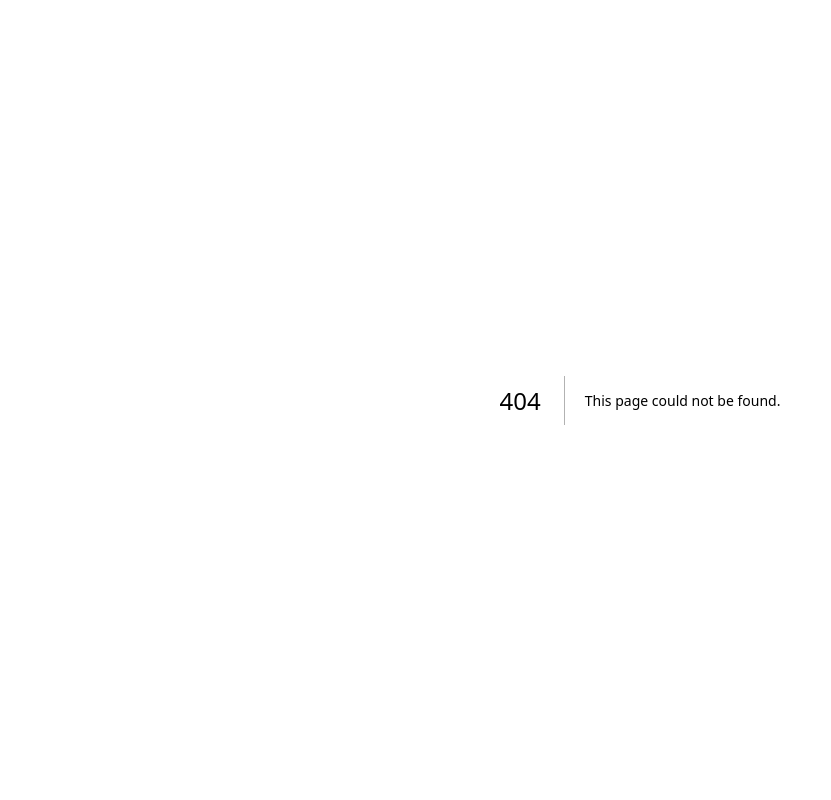
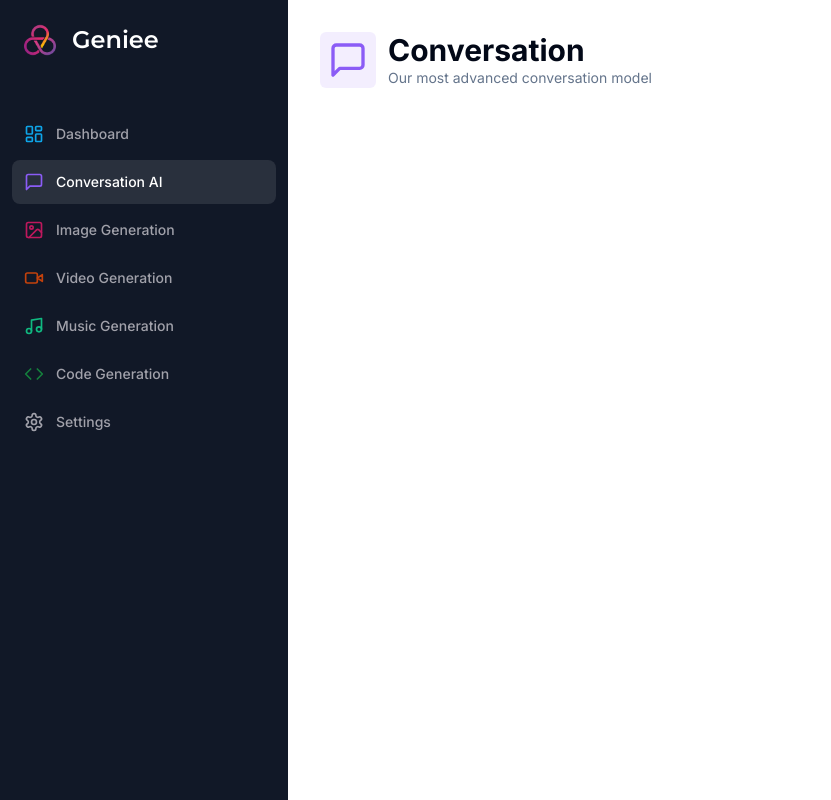
Before and after one commit to haseeb302/saas-nextjs-openai, a Next.js app: page /conversation in a window 1280 px wide. Before the commit this address had no page. Shown: the whole page, without its empty margins (0-831 px from the left). Built offline with nearby package versions, Linux system fonts and the light colour scheme.

Commit message:
removing env file

```diff
--- /dev/null
+++ b/app/(dashboard)/(routes)/conversation/page.tsx
@@ -0,0 +1,19 @@
+import Heading  from '@/components/Heading';
+import { MessageSquare } from 'lucide-react';
+
+export default function ConversationPage() {
+  return (
+    <div>
+        <Heading
+        title='Conversation'
+        description='Our most advanced conversation model'
+        icon={MessageSquare}
+        iconColor='text-violet-500'
+        bgColor='bg-violet-500/10'
+        />
+        <div className='px-4 lg:px-8'>
+
+        </div>
+    </div>
+  )
+}
--- /dev/null
+++ b/components/Heading.tsx
@@ -0,0 +1,30 @@
+import { cn } from "@/lib/utils";
+import { LucideIcon } from "lucide-react";
+
+interface HeadingProps {
+    title: string;
+    description: string;
+    icon: LucideIcon;
+    iconColor?: string;
+    bgColor?: string;
+}
+
+export default function Heading ({
+    title,
+    description,
+    icon: Icon,
+    iconColor,
+    bgColor,
+}:HeadingProps) {
+    return (
+        <div className="px-4 lg:px-8 flex items-center gap-x-3 mb-8">
+            <div className={cn("p-2 w-fit rounded-md", bgColor)}>
+                <Icon className={cn("w-10 h-10", iconColor)} />
+            </div>
+            <div>
+                <h2 className="text-3xl font-bold">{title}</h2>
+                <p className="text-sm text-muted-foreground">{description}</p>
+            </div>
+        </div>
+    )
+}
```
Also changed, not shown: 1 other file (tests, documents, lock files or other folders).
